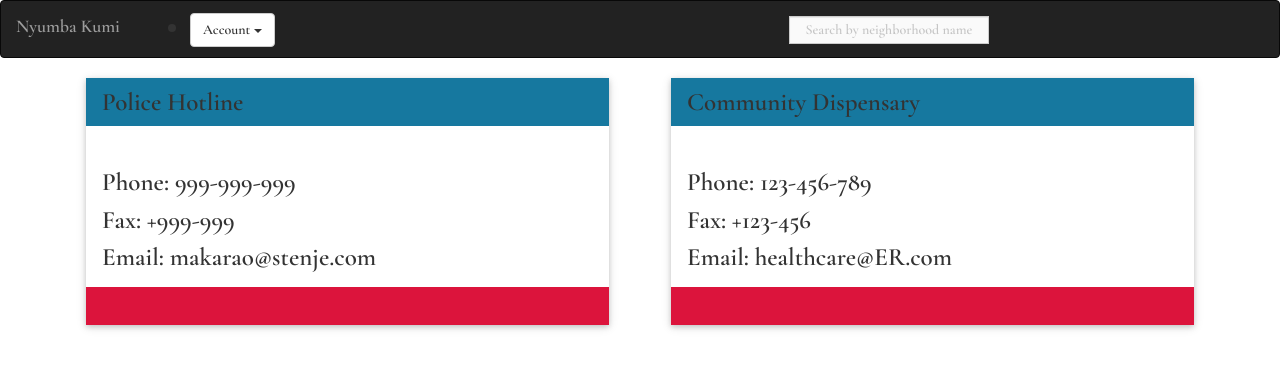
After one commit to tgalvinjr/majirani-IP, a Django app: page /contacts/ in a window 1280 px wide. The commit adds this page. Shown: the top 369 px of the page. Run offline with Django 3.2, Linux system fonts and the light colour scheme; the visitor is signed in with stand-in values (Sample User, id 1); some libraries are stand-ins or nearby versions.

Commit message:
add contacts

```diff
--- /dev/null
+++ b/mtaa/templates/contacts.html
@@ -0,0 +1,62 @@
+{%extends 'base.html'%}
+{%block content%}
+{% load bootstrap3 %} {% load staticfiles%}
+
+<div class="container">
+    <div class="row">
+        <div class="col-md-6">
+
+            <div style="width:100%;" class="w3-container card">
+
+                <div class="w3-card" style="width:100%;">
+                    <header class="w3-container" style="background-color:#16789f">
+
+                        <h4>Police Hotline</h4>
+
+                    </header>
+                    <br>
+                    <div class="w3-container">
+                        <p>
+                            Phone: 999-999-999<br>
+                            Fax:   +999-999 <br>
+                            Email:  makarao@stenje.com
+                        </p>
+                    </div>
+                    <footer class="w3-container" style="background-color:crimson">
+                        <br>
+
+                    </footer>
+
+                </div>
+            </div>
+        </div>
+        <div class="col-md-6">
+
+                <div style="width:100%;" class="w3-container card">
+
+                        <div class="w3-card" style="width:100%;">
+                            <header class="w3-container" style="background-color:#16789f">
+
+                                <h4>Community Dispensary</h4>
+
+                            </header>
+                            <br>
+                            <div class="w3-container">
+                                <p>
+                                    Phone: 123-456-789<br>
+                                    Fax:   +123-456 <br>
+                                    Email:  healthcare@ER.com
+                                </p>
+                            </div>
+                            <footer class="w3-container" style="background-color:crimson">
+                                <br>
+
+                            </footer>
+
+                        </div>
+                    </div>
+        </div>
+    </div>
+</div>
+
+{%endblock%}
--- a/mtaa/templates/navbar.html
+++ b/mtaa/templates/navbar.html
@@ -32,6 +32,9 @@
                 <a href="/accounts/password/change">Change Password</a>
               </li>
               <li>
+                  <a href="{% url 'contacts' %}">Emergency Contacts</a>
+                </li>
+              <li>
                 <a href="/logout">Logout</a>
               </li>
             </ul>
--- a/mtaa/urls.py
+++ b/mtaa/urls.py
@@ -8,10 +8,12 @@ urlpatterns=[
     url(r'^profile/', views.profile, name='profile'),
     url('^neighbourhood', views.neighbourhood, name='neighbourhood'),
     url('^addneighbourhood',views.addneighbourhood,name="addneighbourhood"),
-    url(r'^detail/(?P<neighbourhood_id>\d+)/$' , views.neighbourhood_details, name='detail' ),
+    url(r'^detail/(?P<neighbourhood_id>\d+)/$' , views.neighbourhood_details, name='detail'),
     url(r'^new_business/(?P<pk>\d+)$',views.new_business,name='new_business'),
     url(r'^new_post/(?P<pk>\d+)$',views.new_post,name='new_post'),
     url(r'^search/',views.search_hoods,name='search_hoods'),
+    url(r'^all_info/(?P<neighbourhood_id>\d+)/$' , views.all_info, name='all_info'),
+    url(r'^contacts/', views.contacts, name='contacts'),
 ]
 
 if settings.DEBUG:
--- a/mtaa/views.py
+++ b/mtaa/views.py
@@ -100,6 +100,17 @@ def new_post(request,pk):
         post_form = NewPostForm()
     return render(request, 'new_post_form.html', {"form": post_form,'neighborhood':neighborhood})
 
+@login_required(login_url="/accounts/login/")
+def all_info(request):
+    businesses=Business.objects.filter(neighborhood=neighbourhood_id)
+    posts=Post.objects.filter(neighborhood=neighbourhood_id)
+    neighbourhood=Neighbourhood.objects.get(pk=neighbourhood_id)
+    return render(request,'all_neigh_info.html',{'neighbourhood':neighbourhood,'businesses':businesses,'posts':posts})
+
+
+@login_required(login_url="/accounts/login/")
+def contacts(request):
+    return render(request, 'contacts.html')
 
 def search_hoods(request):
     if 'search' in request.GET and request.GET['search']:
```
Also changed, not shown: mtaa/templates/all_neigh_info.html (+7 -0 lines).
